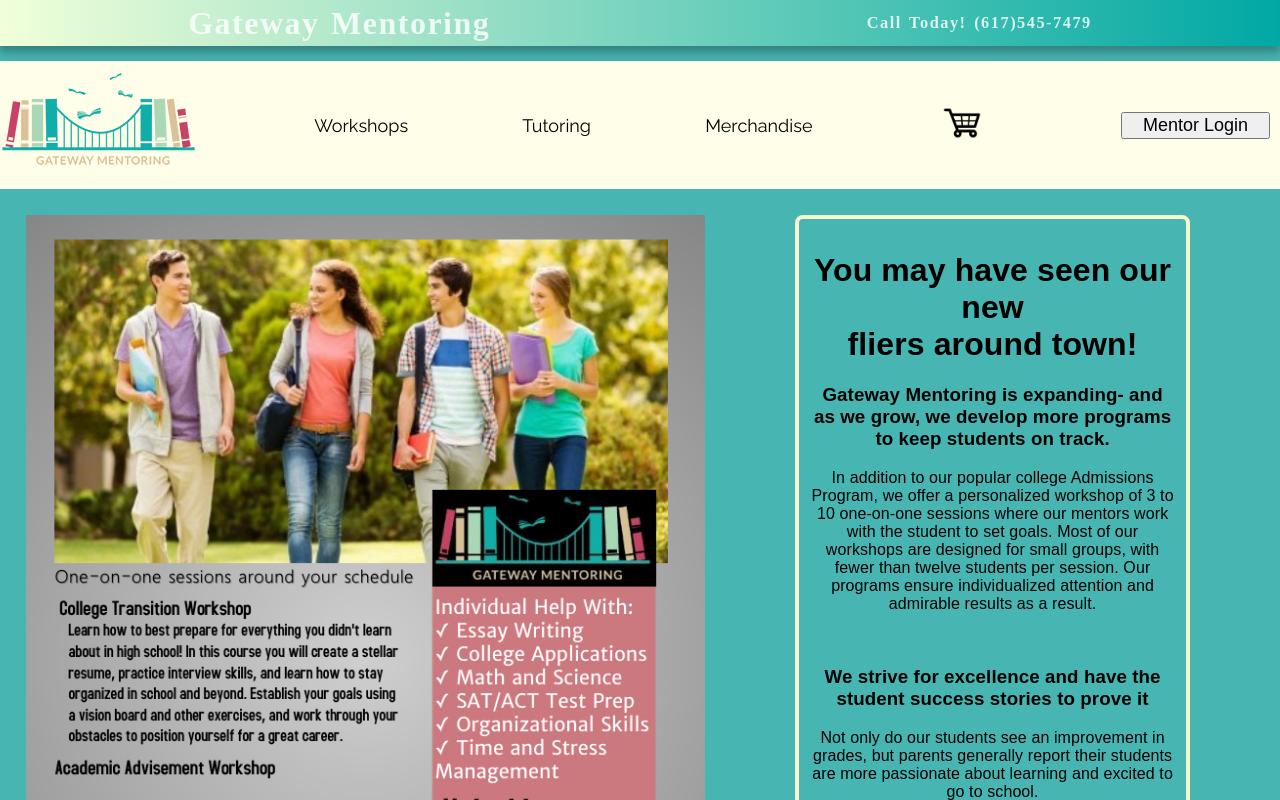
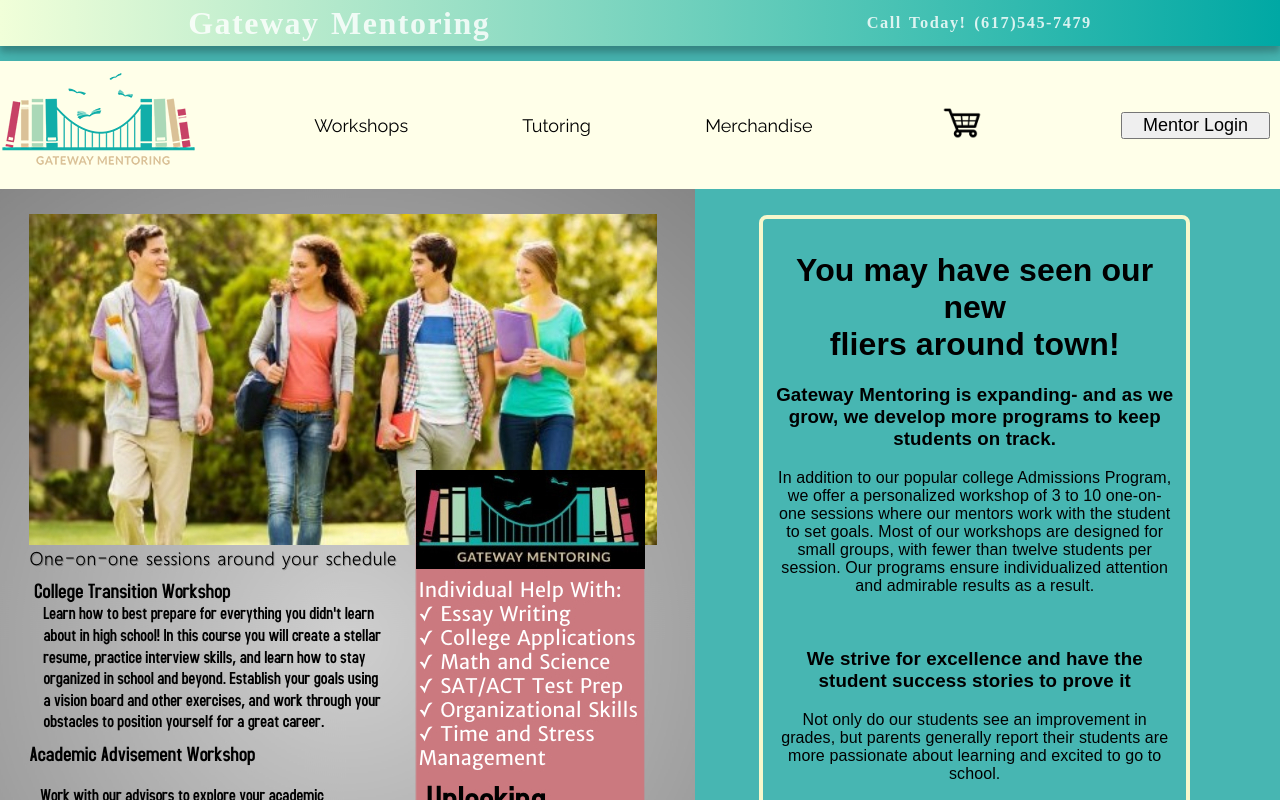
Before and after one commit to KaraCav/personalProject, a React (Create React App) app: page /Workshops in a window 1280 px wide. Shown: the top 800 px of the page. Built offline with nearby package versions, Linux system fonts and the light colour scheme.

Commit message:
CSS animations to workshops.js

```diff
--- a/package.json
+++ b/package.json
@@ -14,6 +14,7 @@
     "passport-auth0": "^0.6.0",
     "react": "^16.1.0",
     "react-dom": "^16.1.0",
+    "react-parallax": "^1.5.1",
     "react-redux": "^5.0.6",
     "react-router-dom": "^4.2.2",
     "react-scripts": "1.0.17",
--- a/src/components/MentorLoggedIn.css
+++ b/src/components/MentorLoggedIn.css
@@ -51,6 +51,7 @@
   border-radius: 8px;
   font-size: 12px;
   padding: 5px;
+  margin: 15px;
 }
 input {
   width: 15vw;
--- a/src/components/MentorLoggedIn.js
+++ b/src/components/MentorLoggedIn.js
@@ -33,16 +33,17 @@
     });
   }
   addAppt(name, date, time, notes, id) {
-    axios.post('http://localhost:3001/api/addAppt', {
+    axios
+      .post('http://localhost:3001/api/addAppt', {
         student_name: this.state.student_name,
         appt_date: this.state.appt_date,
         appt_time: this.state.appt_time,
         notes: this.state.notes
-    });
-    axios.get('http://localhost:3001/api/appts').then(response => {
+      })
+      .then(response => {
         this.setState({ apptsList: response.data });
       });
-    this.forceUpdate();
+    //this.forceUpdate();
   }
 
   updateStudentName(userInput) {
@@ -125,6 +126,7 @@
                   type="text"
                   onChange={e => this.updateApptTime(e.target.value)}
                 />
+                <div>
                   <p>Notes</p>
                   <input
                     type="text"
@@ -146,6 +148,7 @@
                 </button>
               </div>
             </div>
+          </div>
           <div>
             <div className="mentormotto2">
               <h1>Weekly Appointments</h1>
--- a/src/components/Workshops.js
+++ b/src/components/Workshops.js
@@ -15,12 +15,14 @@
         <div className="workshop">
           <div>
             <img
-              className="workshopFlyer"
+              className={['animated fadeInLeft', 'workshop'].join(' ')}
               src={require('../images/summerWorkshops.jpg')}
             />
           </div>
 
-          <div className="workshopMainText">
+          <div
+            className={['animated fadeInRight', 'workshopMainText'].join(' ')}
+          >
             <h1>
               You may have seen our new <br />fliers around town!
             </h1>
```
Also changed, not shown: src/images/chaffinch.jpg (added), 1 other file (tests, documents, lock files or other folders). Lines whose indentation alone changed are shown as unchanged.
